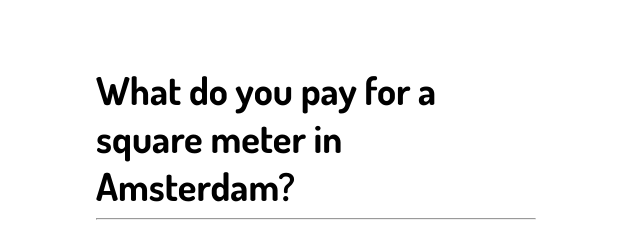
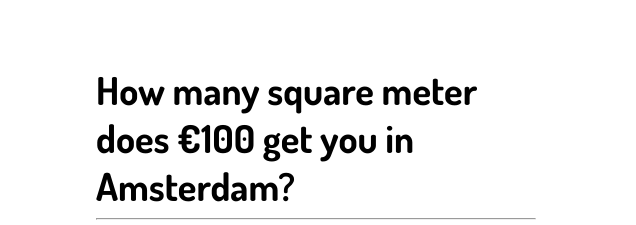
Before and after one commit to SvanBoxel/squaremeter.amsterdam, a website: page index.html in a window 1280 px wide. Shown: the top 225 px of the page, 644-1280 px from the left. Drawn offline with Linux system fonts and the light colour scheme; some packages are replaced by stand-ins of ours; no server answers.

Commit message:
Updated copy

```diff
--- a/index.html
+++ b/index.html
@@ -42,7 +42,7 @@
 
     <div id="container">
       <div id="info">
-        <h1>What do you pay for a square meter in Amsterdam?
+        <h1>How many square meter does €100 get you in Amsterdam?
         </h1>
         <hr />
         <h2 id="neighborhood">Move your cursor over the map to see square meter prices.
```
